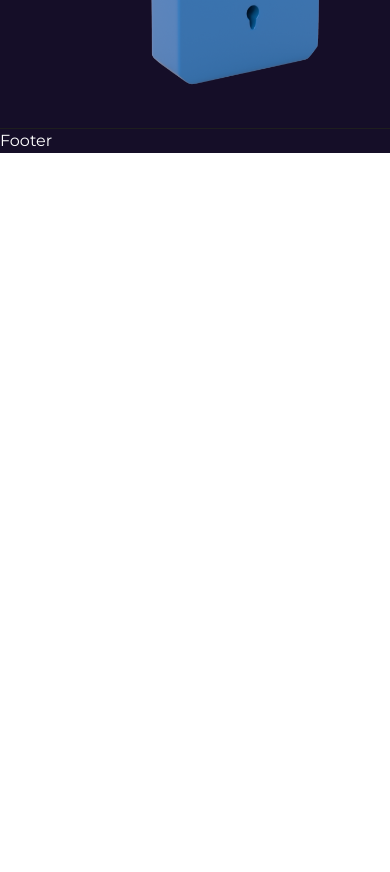
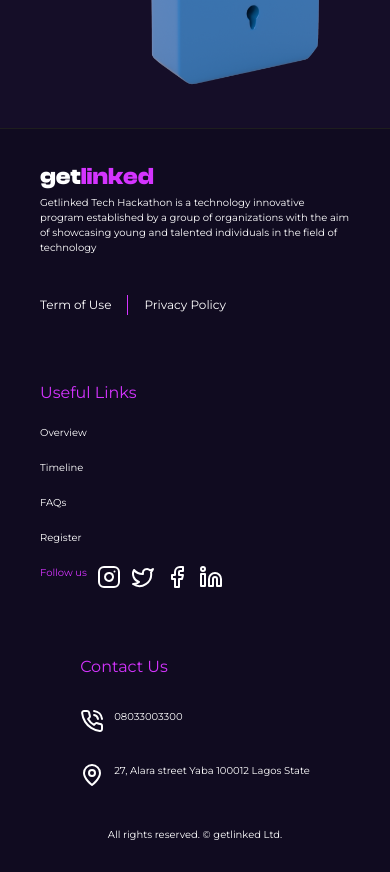
Before and after one commit to akins-dev/hackathon, a Next.js app: page / in a window 390 px wide. Shown: the part 7340-8212 px from the top of the page. Before the commit the page ends 7493 px from the top, so only its background shows below. Built offline with nearby package versions, Linux system fonts and the light colour scheme.

Commit message:
chore: done woth footer

```diff
--- a/app/(landing)/page.tsx
+++ b/app/(landing)/page.tsx
@@ -13,6 +13,7 @@
 import Rewards from '@/components/landing/rewards'
 import Partners from '@/components/landing/partners'
 import Terms from '@/components/landing/terms'
+import Footer from '@/components/landing/footer'
 
 
 export default function Home() {
@@ -73,8 +74,8 @@
         <Terms />
       </section>
         <Separator className='bg-[#1E1E1E] h-[0.8px]' />
-      <section className="2xl:mx-[300px]">
-        Footer
+      <section className="2xl:mx-[300px] bg-cdark">
+        <Footer />
       </section>
 
     </div>
--- a/components/landing/footer.tsx
+++ b/components/landing/footer.tsx
@@ -1,8 +1,101 @@
 "use client"
+
+import Link from "next/link"
+import { Separator } from "../ui/separator"
+import Image from "next/image"
+import { Facebook, Instagram, Linkedin, MapPin, PhoneCall, Twitter } from "lucide-react"
+
+
+const customStyle = "bg-clip-text hover:text-transparent bg-gradient-to-r from-cpurple via-cpink  to-cpinkx transition-colors duration-300 active:text-transparent"
 
 const Footer = () => {
   return (
-    <div>Footer</div>
+    <div className="flex flex-col gap-y-[40px] text-[10px] md:text-[12px] lg:text-[14px] mx-[40px] lg:mx-[60px] xl:mx-[120px] 2xl:mx-[240px] my-[30px] md:my-[40px]">
+
+      <div className="grid grid-cols-3 gap-y-[50px] ">
+        <div className="flex flex-col md:col-span-1 gap-y-[40px] md:gap-y-0 justify-between col-span-3">
+          <div className="flex flex-col">
+             <div className="lg:text-[36px] text-[24px] font-bold clash-display">
+              <Link href="/">
+                get<span className="text-cpink">linked</span>
+              </Link>
+            </div>
+            <p>
+              Getlinked Tech Hackathon is a technology innovative program established by a group of
+              organizations with the aim of showcasing young and talented individuals in the field
+              of technology
+            </p>
+          </div>
+          <div className="">
+            <div className="flex h-5 text-[10px] items-center space-x-4 text-sm">
+              <div className="flex cursor-pointer text-[12px] lg:text-[14px]">Term of Use</div>
+              <Separator className='bg-cpink ' orientation="vertical" />
+              <div className="flex cursor-pointer text-[12px] lg:text-[14px]">Privacy Policy</div>
+            </div>
+          </div>
+        </div>
+
+        <div className="flex flex-col md:mx-auto mt-[16px] gap-y-[20px] md:col-span-1 col-span-3">
+          <div className="flex cursor-pointer text-[16px] text-cpink">
+            Useful Links
+          </div>
+          <div className="flex cursor-pointer ">
+            Overview
+          </div>
+          <div className="flex cursor-pointer ">
+            Timeline
+          </div>
+          <div className="flex cursor-pointer ">
+            FAQs
+          </div>
+          <div className="flex cursor-pointer ">
+            Register
+          </div>
+          <div className="flex gap-x-[10px] flex-row ">
+            <div className=" cursor-pointer text-cpink text-[10px] md:text-[12px] lg:text-[14px]">
+              Follow us
+            </div>
+            <div className="relative cursor-pointer">
+              <Instagram className="h-17 w-17" />
+            </div>
+            <div className="relative cursor-pointer">
+              <Twitter className="h-17 w-17" />
+            </div>
+            <div className="relative cursor-pointer">
+              <Facebook className="h-17 w-17" />
+            </div>
+            <div className="relative cursor-pointer">
+              <Linkedin className="h-17 w-17" />
+            </div>
+          </div>
+        </div>
+
+        <div className="flex flex-col mx-auto mt-[16px] gap-y-[10px] md:col-span-1 col-span-3">
+          <div className="flex cursor-pointer text-[16px] text-cpink">
+            Contact Us
+          </div>
+          <div className="flex cursor-pointerflex-row mt-[20px]">
+            <div className="relative">
+              <PhoneCall className="h-17 w-17" />
+            </div>
+            <div className="ml-[10px] cursor-pointer text-[10px] md:text-[12px] lg:text-[14px]">
+              08033003300
+            </div>
+          </div>
+          <div className="flex cursor-pointer flex-row mt-[20px]">
+            <div className="relative">
+              <MapPin className="h-17 w-17" />
+            </div>
+            <div className="ml-[10px]  text-[10px] md:text-[12px] lg:text-[14px]">
+              27, Alara street Yaba 100012 Lagos State
+            </div>
+          </div>
+        </div>
+      </div>
+      <div className="flex mx-auto">
+        All rights reserved. &copy; getlinked Ltd.
+      </div>
+    </div>
   )
 }
 
--- a/components/landing/terms.tsx
+++ b/components/landing/terms.tsx
@@ -35,8 +35,8 @@
               <Image
                 src="/check.png"
                 alt="menu"
-                width={17}
-                height={17}
+                width={20}
+                height={20}
                 draggable={false}
               />
             </div>
```
Also changed, not shown: public/phone.png (added).
